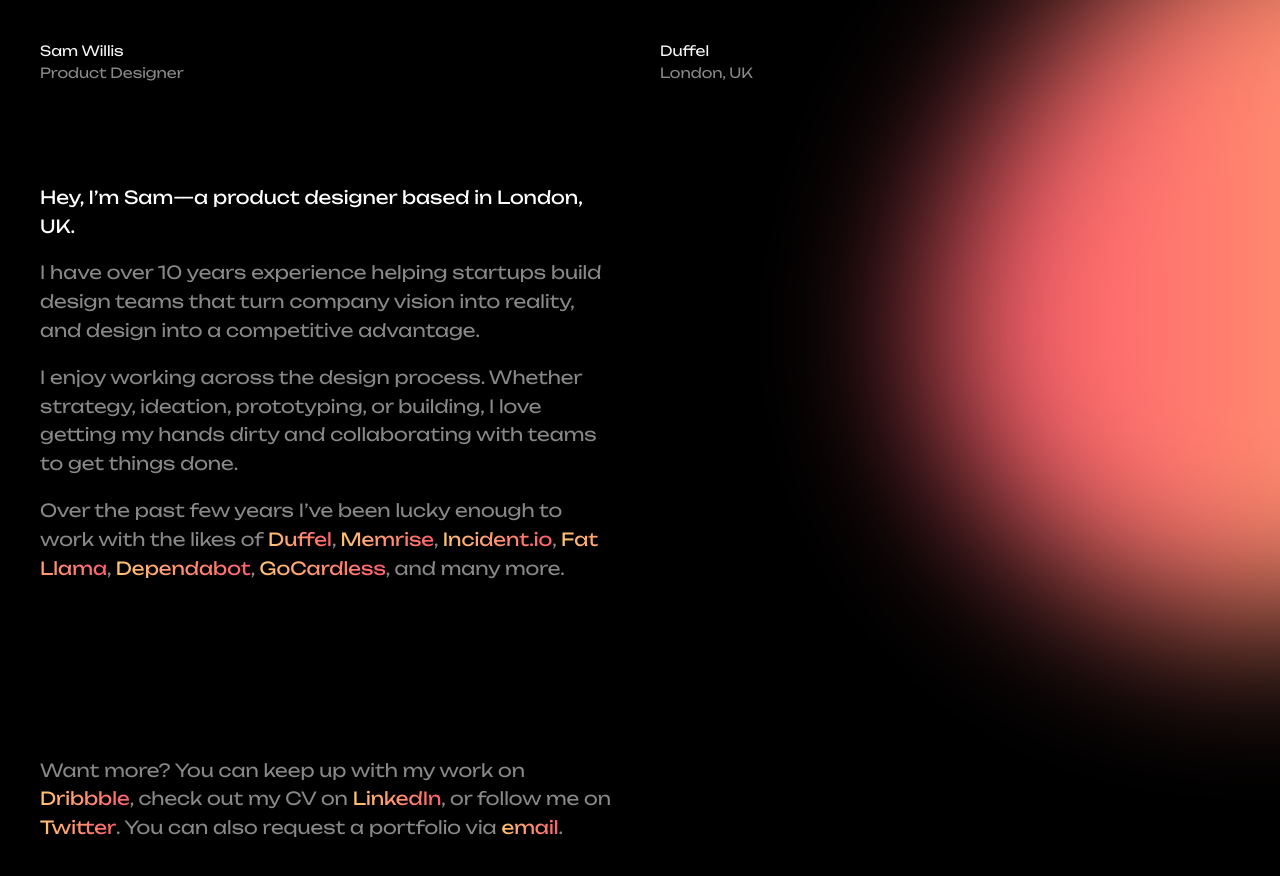
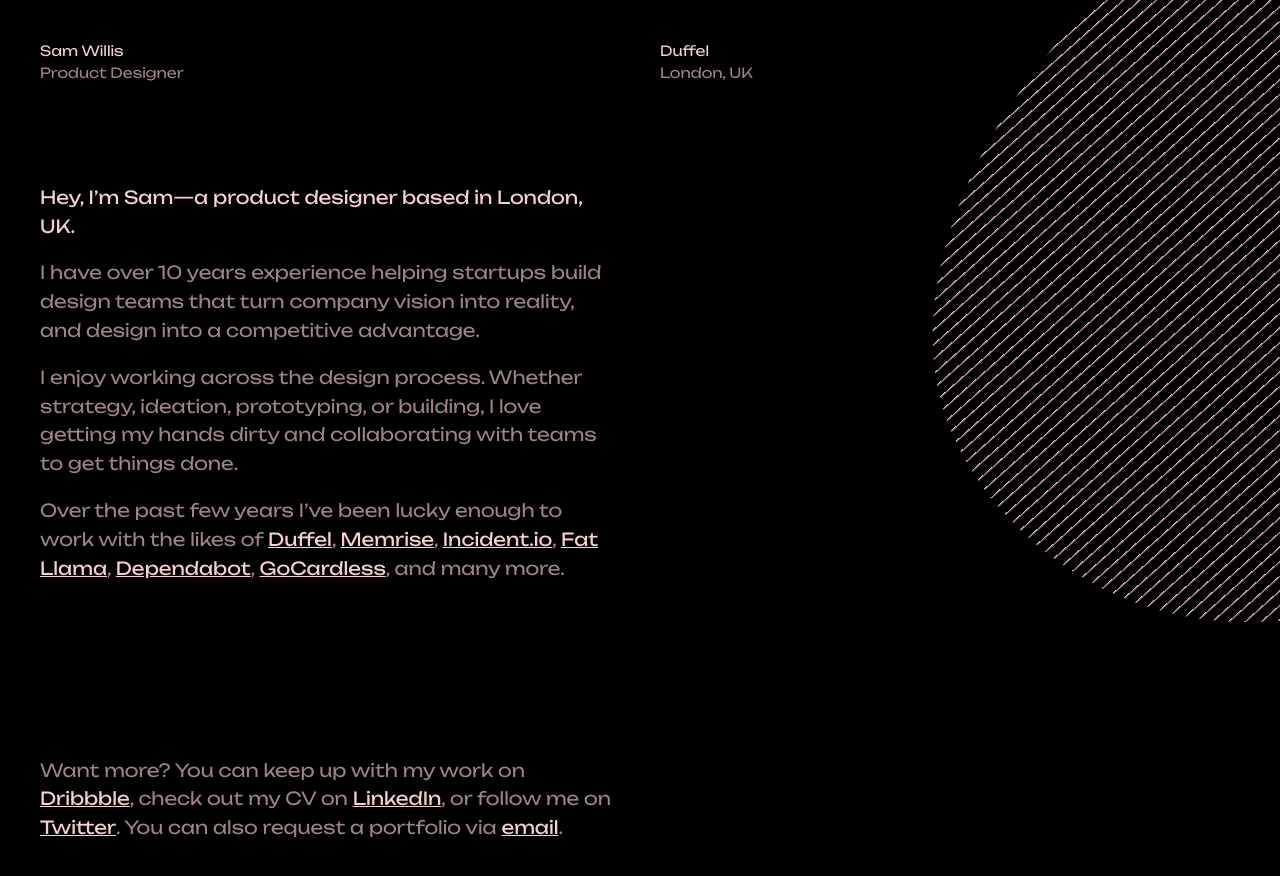
Before and after one commit to swillis/samwillis-site, a Jekyll site: the page built from index.markdown, in a window 1280 px wide. Shown: the top 876 px of the page. Built offline with Jekyll 4.4.1, drawn with Linux system fonts in a browser that asks for light colours.

Commit message:
cool stripey gradient

```diff
--- a/_includes/_blob.html
+++ b/_includes/_blob.html
@@ -1,3 +1,15 @@
 <div class="blob-container">
-    <svg class="blob" viewBox="0 0 500 500" xmlns="http://www.w3.org/2000/svg"><g transform="translate(250,250)"><defs><linearGradient id="MyGradient"><stop offset="10%" stop-color="#ff5f6d" /><stop offset="90%" stop-color="#ffc371" /></linearGradient></defs><path id="morph" stroke="none" stroke-width="0" d="M161.23691003228475,-142.91547838970675C181.22293223201214,-103.52046591026897,150.56953271518822,-38.07519551682116,132.17827658263366,25.22354638199265C113.78702045007908,88.52228828080645,107.65790770179386,149.67450168498627,78.41569906755855,164.33349172080008C49.17349043332327,178.9924817566139,-3.181814086862076,147.15824842406178,-56.01312467781069,120.21665030992501C-108.8444352687593,93.27505219578826,-162.15175193047116,71.2260893000669,-187.94767695994662,24.05229400148208C-213.74360198942205,-23.12150129710275,-212.02813538666103,-95.42012899855102,-176.1182906212972,-138.44965006594194C-140.20844585593338,-181.47917113333287,-70.10422292796669,-195.23958556666642,0.2606104941560024,-195.44741550061937C70.62544391627868,-195.65524543457227,141.25088783255737,-182.3104908691445,161.23691003228475,-142.91547838970675Z"/></g></svg>
+    <svg class="blob" viewBox="0 0 500 500" xmlns="http://www.w3.org/2000/svg">
+        <g transform="translate(250,250)">
+            <defs>
+                <linearGradient id="MyGradient" spreadMethod='repeat' x1='1%' y1='1%' x2='0'>
+                    <stop stop-color='#000' stop-opacity='0'/>
+                    <stop offset='.8' stop-color='#000' stop-opacity='0'/>
+                    <stop offset='.8' stop-color='#000'/>
+                    <stop offset='1' stop-color='#f6d1cf'/>
+                </linearGradient>
+            </defs>
+            <path id="morph" stroke="none" stroke-width="0" d="M161.23691003228475,-142.91547838970675C181.22293223201214,-103.52046591026897,150.56953271518822,-38.07519551682116,132.17827658263366,25.22354638199265C113.78702045007908,88.52228828080645,107.65790770179386,149.67450168498627,78.41569906755855,164.33349172080008C49.17349043332327,178.9924817566139,-3.181814086862076,147.15824842406178,-56.01312467781069,120.21665030992501C-108.8444352687593,93.27505219578826,-162.15175193047116,71.2260893000669,-187.94767695994662,24.05229400148208C-213.74360198942205,-23.12150129710275,-212.02813538666103,-95.42012899855102,-176.1182906212972,-138.44965006594194C-140.20844585593338,-181.47917113333287,-70.10422292796669,-195.23958556666642,0.2606104941560024,-195.44741550061937C70.62544391627868,-195.65524543457227,141.25088783255737,-182.3104908691445,161.23691003228475,-142.91547838970675Z"/>
+        </g>
+    </svg>
 </div>
--- a/_includes/_main.html
+++ b/_includes/_main.html
@@ -18,6 +18,7 @@
         <p>I enjoy working across the design process. Whether strategy, ideation,  prototyping, or building, I love getting my hands dirty and collaborating with teams to get things done.</p>
         <p>Over the past few years I’ve been lucky enough to work with the likes of <a href="/">Duffel</a>, <a href="/">Memrise</a>, <a href="/">Incident.io</a>, <a href="/">Fat Llama</a>, <a href="/">Dependabot</a>, <a href="/">GoCardless</a>, and many more.</p>
       </div>
+      <div class="stripes"></div>
       <p>Want more? You can keep up with my work on <a href="/">Dribbble</a>, check out my CV on <a href="/">LinkedIn</a>, or follow me on <a href="/">Twitter</a>. You can also request a portfolio via <a href="/">email</a>.</p>
     </div>
     <div class="half"></div>
--- a/_sass/_variables.scss
+++ b/_sass/_variables.scss
@@ -1,5 +1,5 @@
-$grey-100: #f5f5f5;
-$grey-200: #888;
+$grey-100: #f6d1cf;
+$grey-200: #9E8584;
 $grey-300: #666;
 $grey-400: #000;
 
--- a/_sass/main.scss
+++ b/_sass/main.scss
@@ -21,12 +21,12 @@
 }
 
 a {
-  // color: $grey-100;
+  color: $grey-100;
   font-weight: 390;
-  background: linear-gradient(to left, #ff5f6d, #ffc371);
-  -webkit-background-clip: text;
-  -webkit-text-fill-color: transparent;
-  text-decoration: none;
+  // background: linear-gradient(to left, #ff5f6d, #ffc371);
+  // -webkit-background-clip: text;
+  // -webkit-text-fill-color: transparent;
+  // text-decoration: none;
   position: relative;
   opacity: 1;
   transition: all 0.3s;
@@ -88,7 +88,7 @@
 }
 
 .content p:first-child {
-  color: white;
+  color: $grey-100;
   font-weight: 390;
 }
 
@@ -110,5 +110,12 @@
   height: 1000px;
   width: 1000px;
   z-index: 0;
-  filter: blur(80px);
+  // filter: blur(80px);
 }
+
+// .stripes {
+//   margin: 4rem 0;
+//   display: flex;
+//   flex: 1;
+//   background-image: repeating-linear-gradient(-45deg, transparent, transparent 8px, black 8px, #f6d1cf 10px);
+// }
--- a/index.markdown
+++ b/index.markdown
@@ -3,4 +3,5 @@
 ---
 
 {% include _main.html %}
+
 {% include _blob.html %}
```
